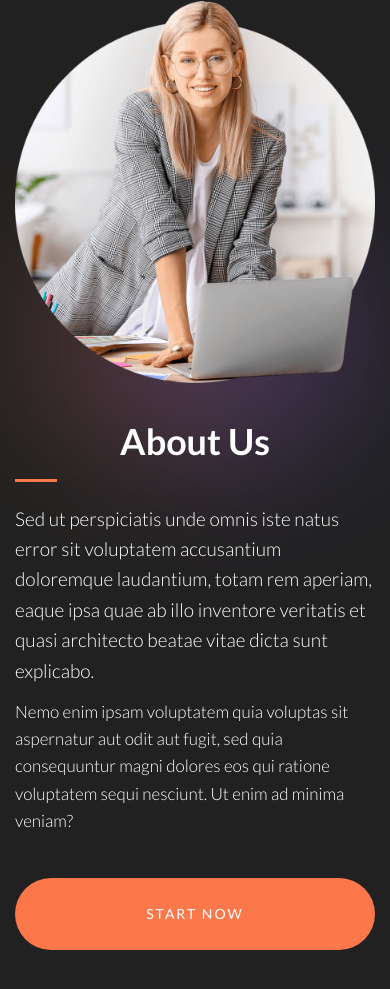
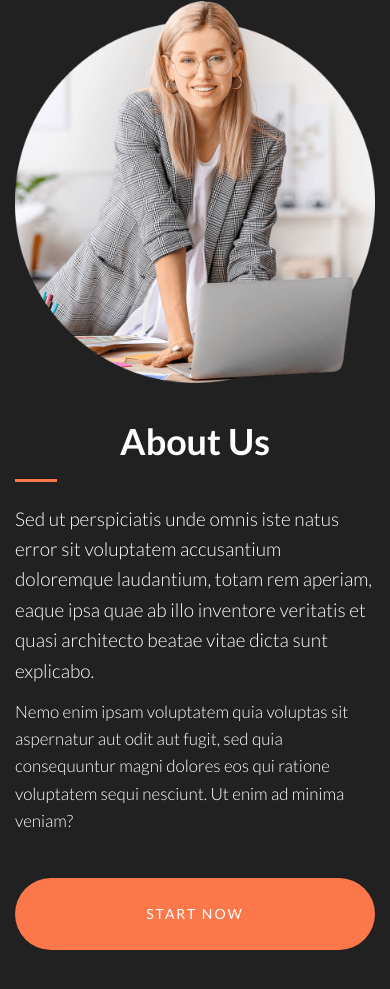
Before and after one commit to Boggdanger/media-peachy, a plain HTML site: page index.html in a window 390 px wide. Shown: the part 1490-2479 px from the top of the page. Drawn offline with nearby package versions, Linux system fonts and the light colour scheme.

Commit message:
delete div

```diff
--- a/css/main.css
+++ b/css/main.css
@@ -1107,16 +1107,7 @@ button {
     }
 
     .about-wrapper__circle {
-        filter: blur(67px);
-        width: 383px;
-        height: 383px;
-    }
-
-    .about-wrapper__circle {
-        filter: blur(67px);
-        width: 269px;
-        height: 269px;
-        top: 200px;
+        display: none;
     }
 
     /* 3 about */
```
